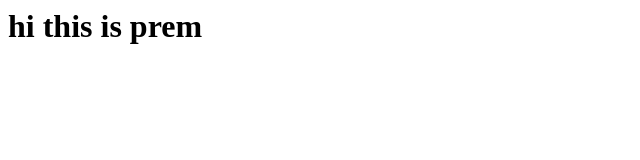
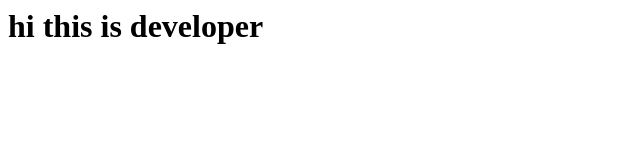
Before and after one commit to premd91/demojenkins2, a plain HTML site: page index.html in a window 1280 px wide. Shown: the whole page, without its empty margins (0-640 px from the left). Drawn offline with Linux system fonts and the light colour scheme.

Commit message:
Update index.html

```diff
--- a/index.html
+++ b/index.html
@@ -1,5 +1,5 @@
 <h1>
   <body>
-    hi this is prem
+    hi this is developer
    <body>
  <h1>
```
